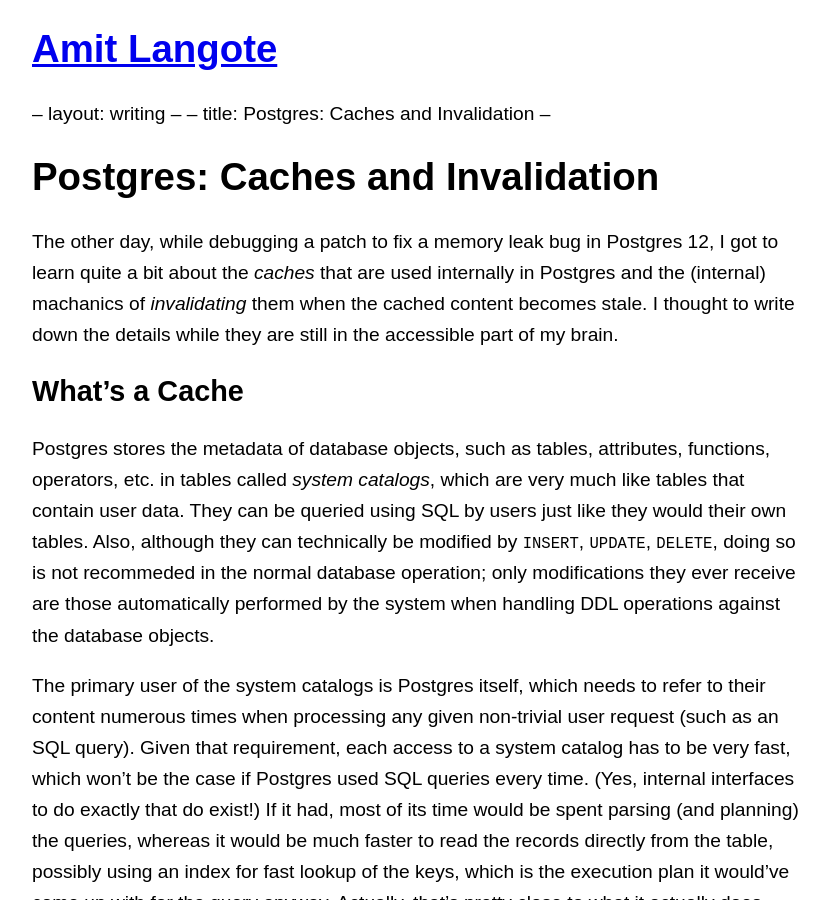
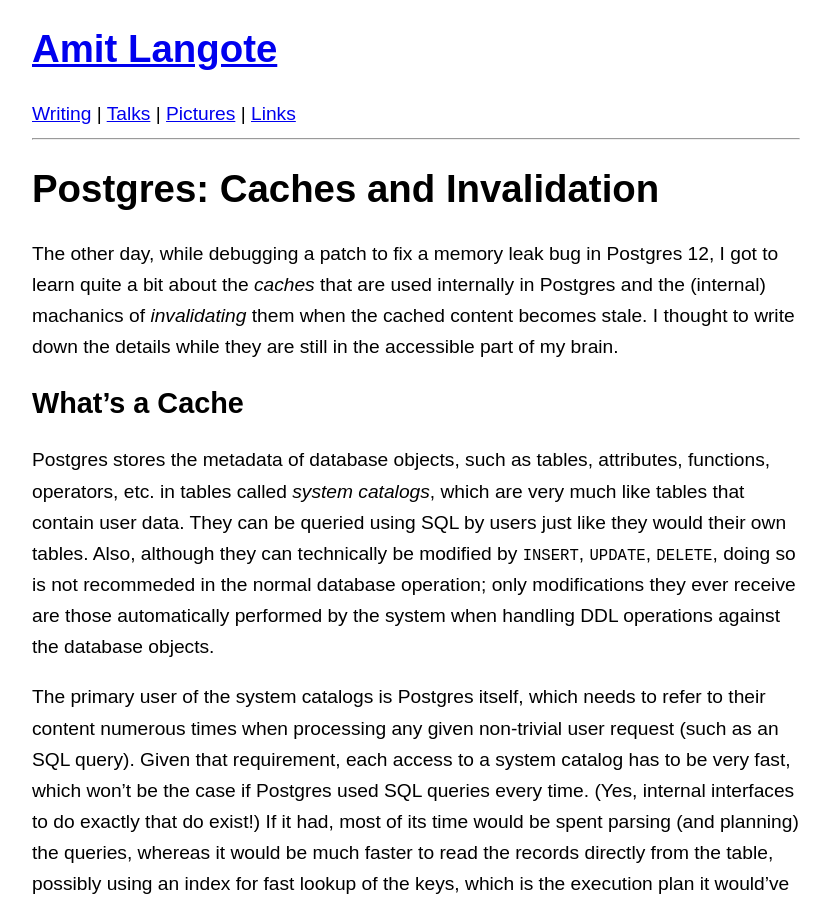
Before and after one commit to amitlan/website, a Jekyll site: the page built from writing/pginval/index.md, in a window 1280 px wide and 900 px high. Shown: the whole window, without its empty margins (224-1055 px from the left). Built offline with Jekyll 4.4.1, drawn with Linux system fonts in a browser that asks for light colours; our own code applies the rules of GitHub Pages for plain Markdown files.

Commit message:
pginval: revert recent title adventures

```diff
--- a/writing/pginval/index.md
+++ b/writing/pginval/index.md
@@ -1,9 +1,6 @@
---
+---
 layout: writing
---
---
-title: Postgres: Caches and Invalidation
---
+---
 # Postgres: Caches and Invalidation
 
 The other day, while debugging a patch to fix a memory leak bug in Postgres 12,  I got to learn
```
